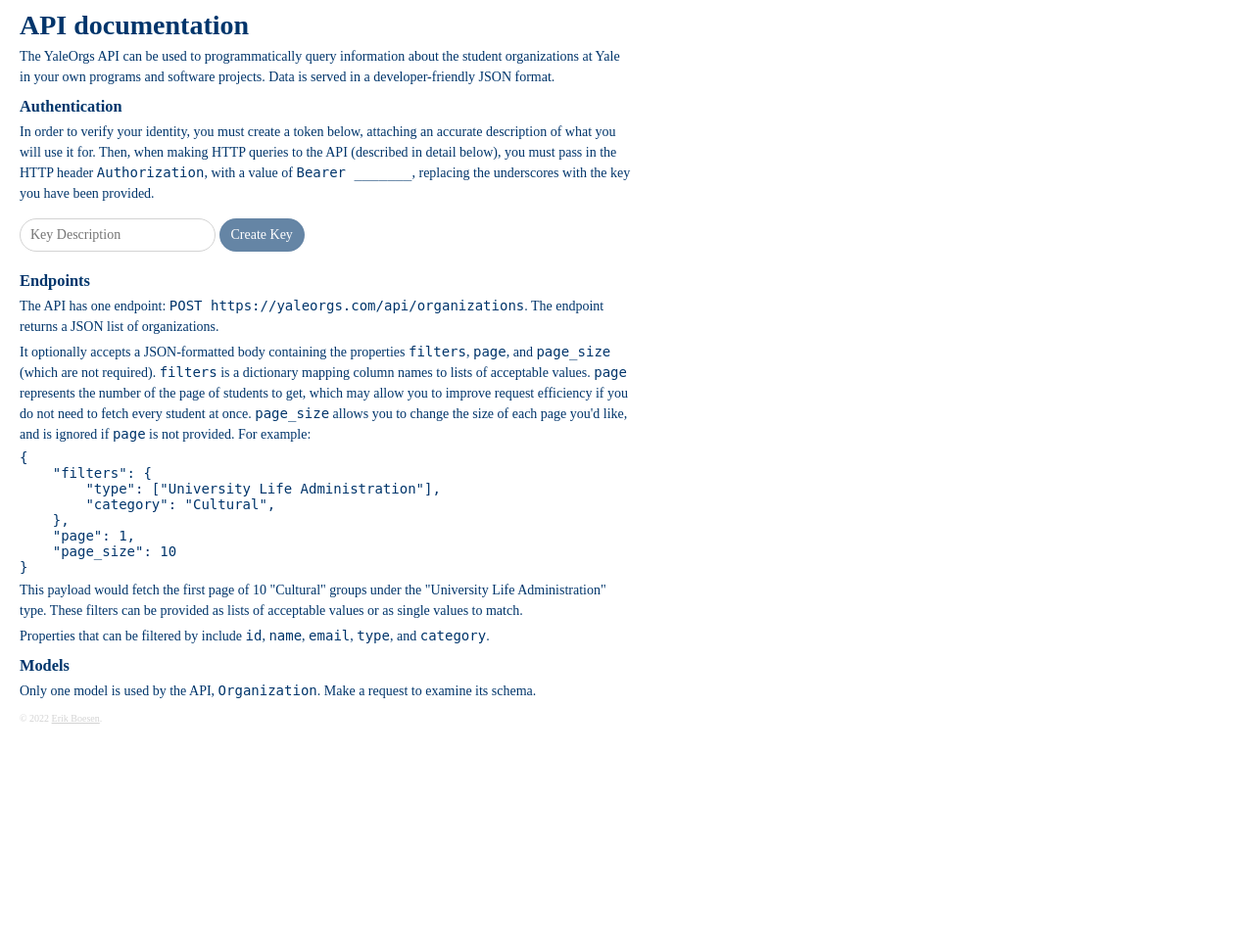
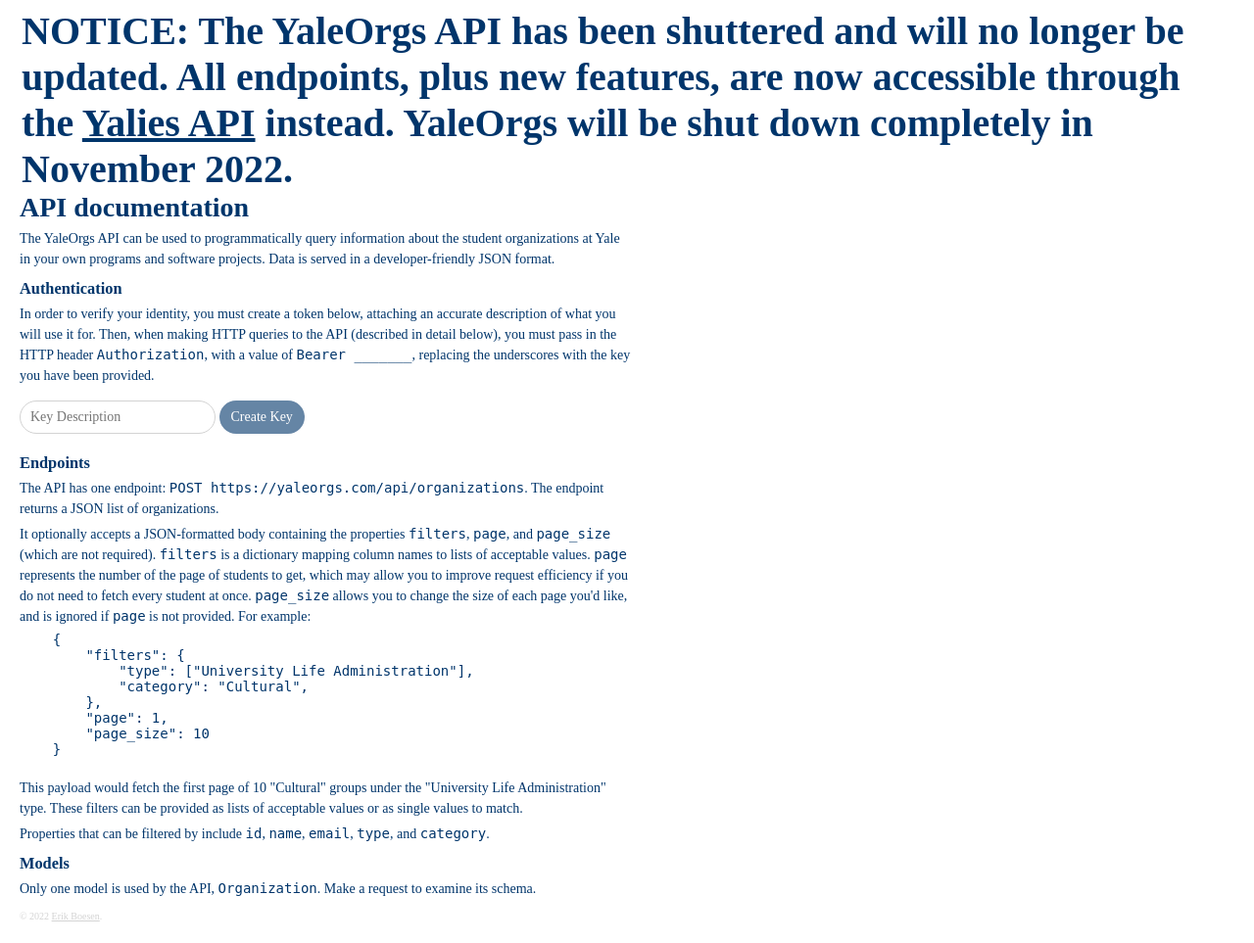
Before and after one commit to ErikBoesen/YaleOrgs, a Flask app: template app/templates/index.html in a window 1280 px wide. Shown: the part 85-1048 px from the top of the page at 98% size. Before the commit the page ends 824 px from the top, so only its background shows below. Run offline with Flask 2, Linux system fonts and the light colour scheme; the template is opened without the code that fills it, so the values that code supplies are empty; some web fonts are replaced.

Commit message:
Add warning that API has been shuttered

```diff
--- a/app/templates/index.html
+++ b/app/templates/index.html
@@ -1,7 +1,9 @@
 {% extends "base.html" %}
 
 {% block content %}
+<h2 class="warning">NOTICE: The YaleOrgs API has been shuttered and will no longer be updated. All endpoints, plus new features, are now accessible through the <a href="https://yalies.io/api">Yalies API</a> instead. YaleOrgs will be shut down completely in November 2022.</h2>
 <h1>API documentation</h1>
+<div class="greyed">
     <p>The YaleOrgs API can be used to programmatically query information about the student organizations at Yale in your own programs and software projects. Data is served in a developer-friendly JSON format.
     <h3>Authentication</h3>
     <p>In order to verify your identity, you must create a token below, attaching an accurate description of what you will use it for. Then, when making HTTP queries to the API (described in detail below), you must pass in the HTTP header <code>Authorization</code>, with a value of <code>Bearer _______</code>, replacing the underscores with the key you have been provided.</p>
@@ -40,5 +42,6 @@
     <p>Properties that can be filtered by include <code>id</code>, <code>name</code>, <code>email</code>, <code>type</code>, and <code>category</code>.</p>
     <h3>Models</h3>
     <p>Only one model is used by the API, <code>Organization</code>. Make a request to examine its schema.</p>
+</div>
 <script src="/static/js/keys.js"></script>
 {% endblock %}
```
Lines whose indentation alone changed are shown as unchanged.
